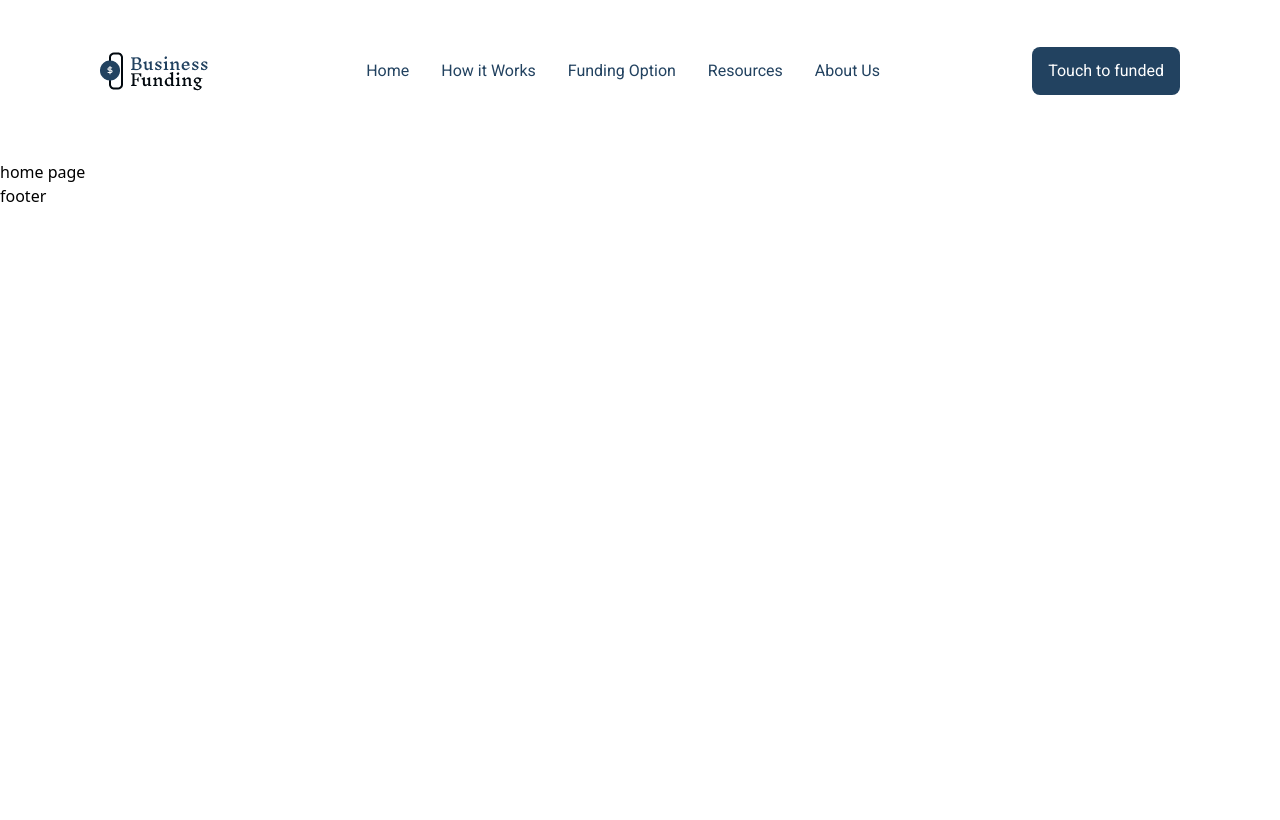
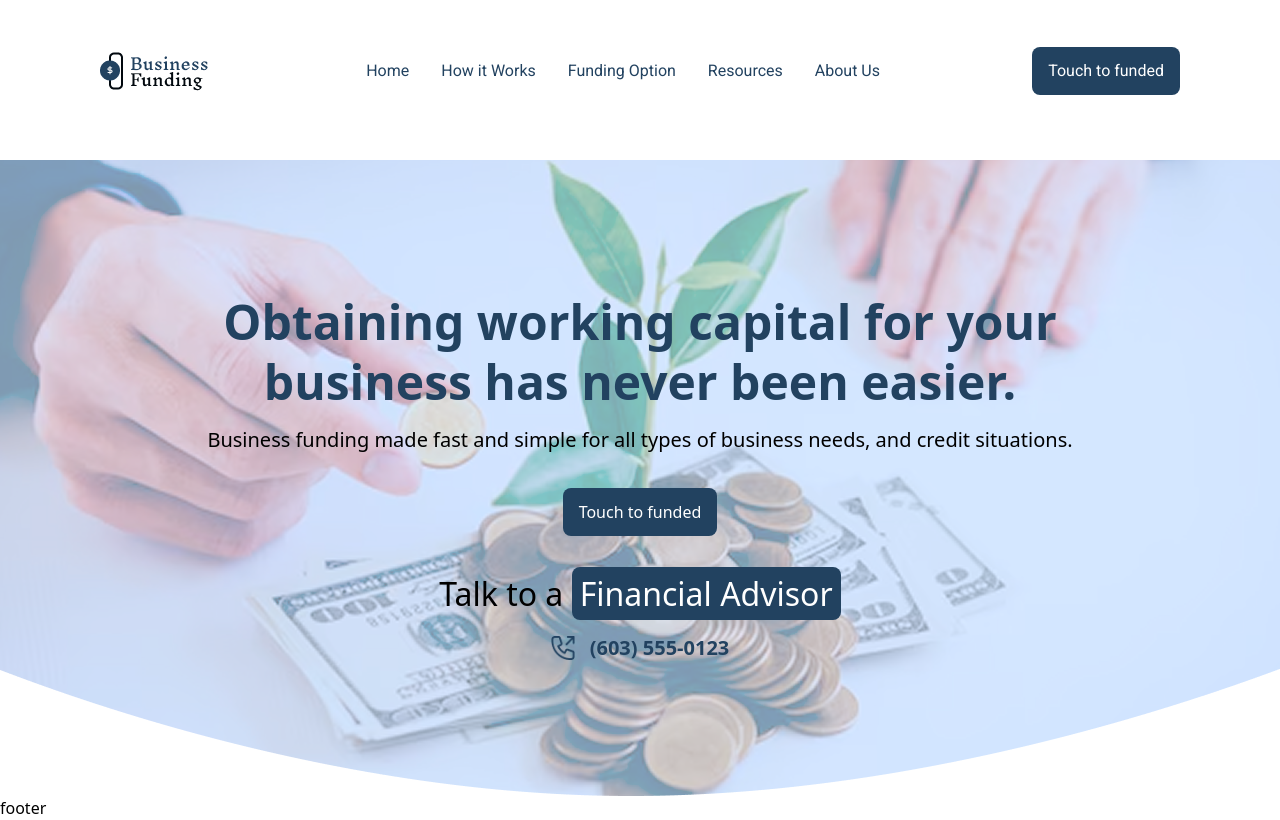
Before and after one commit to Kongkon-79/business-funding, a React (Vite) app: page / in a window 1280 px wide. Built offline with nearby package versions, Linux system fonts and the light colour scheme.

Commit message:
banner section add

```diff
--- /dev/null
+++ b/src/common/Button.jsx
@@ -0,0 +1,11 @@
+import React from 'react';
+
+const Button = () => {
+    return (
+        <div>
+            <button className='py-[10px] px-[16px] bg-[#224260] rounded-[8px] text-base font-normal leading-[28px] text-white'>Touch to funded</button>
+        </div>
+    );
+};
+
+export default Button;
--- /dev/null
+++ b/src/components/Homes/Banner/Banner.css
@@ -0,0 +1,8 @@
+.banner__bg{
+    background-image: url("/assets/images/banner_bg.png");
+    background-size: cover;
+    background-position: center center;
+    background-repeat: no-repeat;
+    width: 100%;
+    height: 636px;
+}
--- /dev/null
+++ b/src/components/Homes/Banner/Banner.jsx
@@ -0,0 +1,26 @@
+import React from 'react';
+import './Banner.css';
+import Button from '../../../common/Button';
+
+const Banner = () => {
+    return (
+        <div className='banner__bg'>
+            <div className='h-full flex flex-col items-center justify-center'>
+                <h1 className='text-[48px] font-bold leading-[60px] text-primary text-center'>Obtaining working capital for your <br />
+                    business has never been easier.</h1>
+                <p className='text-xl font-normal leading-[20px] text-black text-center pt-[18px]'>Business funding made fast and simple for all types of business needs, and credit situations.</p>
+                <div className='flex items-center justify-center pt-[38px]'>
+                    <Button />
+                </div>
+                <h5 className='text-[32px] font-normal leading-[40px] text-black pt-[38px]'>Talk to a <span className='py-[5px] px-[8px] bg-primary rounded-[8px] font-medium text-white'>Financial Advisor</span></h5>
+                <button className='flex items-center gap-[15px] pt-[18px]'>
+                    <img src='/assets/images/phone_icon.png' alt='phone icon' width={24} height={24}/>
+                    <span className='text-xl font-semibold leading-[32px] text-primary'>(603) 555-0123</span>
+                </button>
+
+            </div>
+        </div>
+    );
+};
+
+export default Banner;
--- /dev/null
+++ b/src/components/Homes/index.jsx
@@ -0,0 +1,12 @@
+import React from 'react';
+import Banner from './Banner/Banner';
+
+const HomeAllComponents = () => {
+    return (
+        <div>
+            <Banner/>
+        </div>
+    );
+};
+
+export default HomeAllComponents;
--- a/src/pages/Home.jsx
+++ b/src/pages/Home.jsx
@@ -1,9 +1,10 @@
 import React from 'react';
+import HomeAllComponents from '../components/Homes';
 
 const Home = () => {
     return (
         <div>
-            home page
+            <HomeAllComponents/>
         </div>
     );
 };
```
Also changed, not shown: public/assets/images/phone_icon.png (added).
